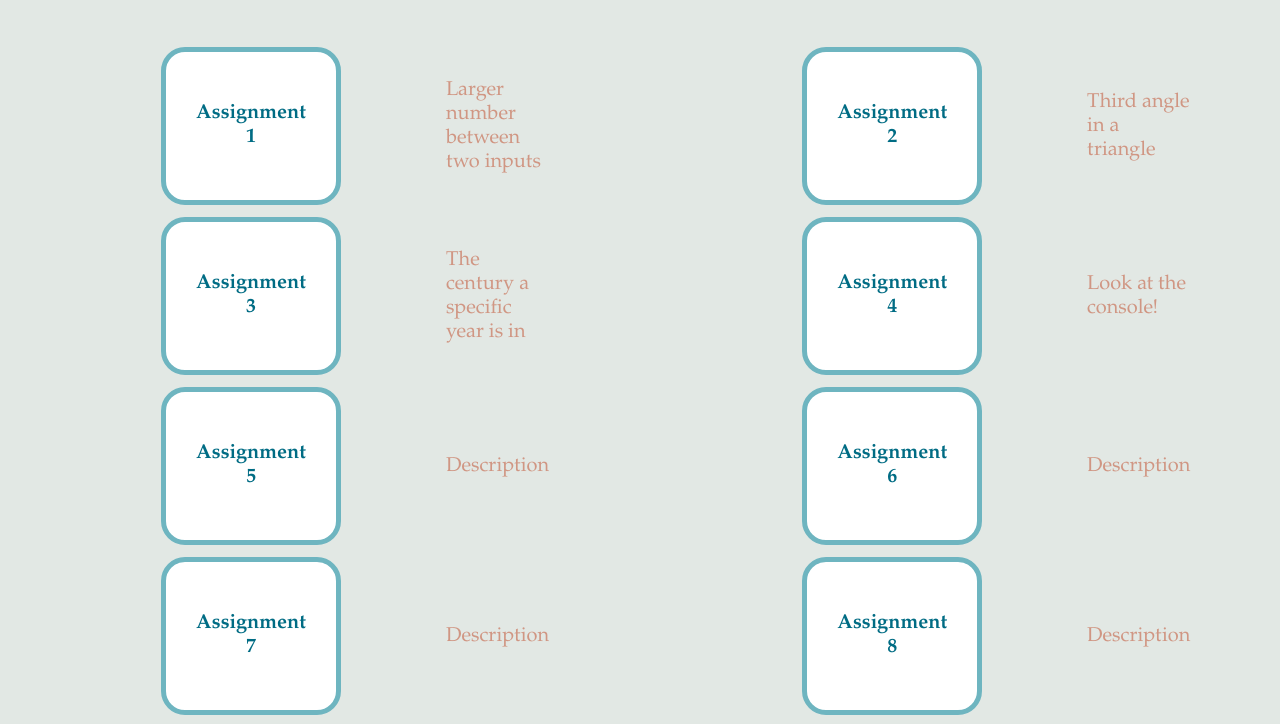
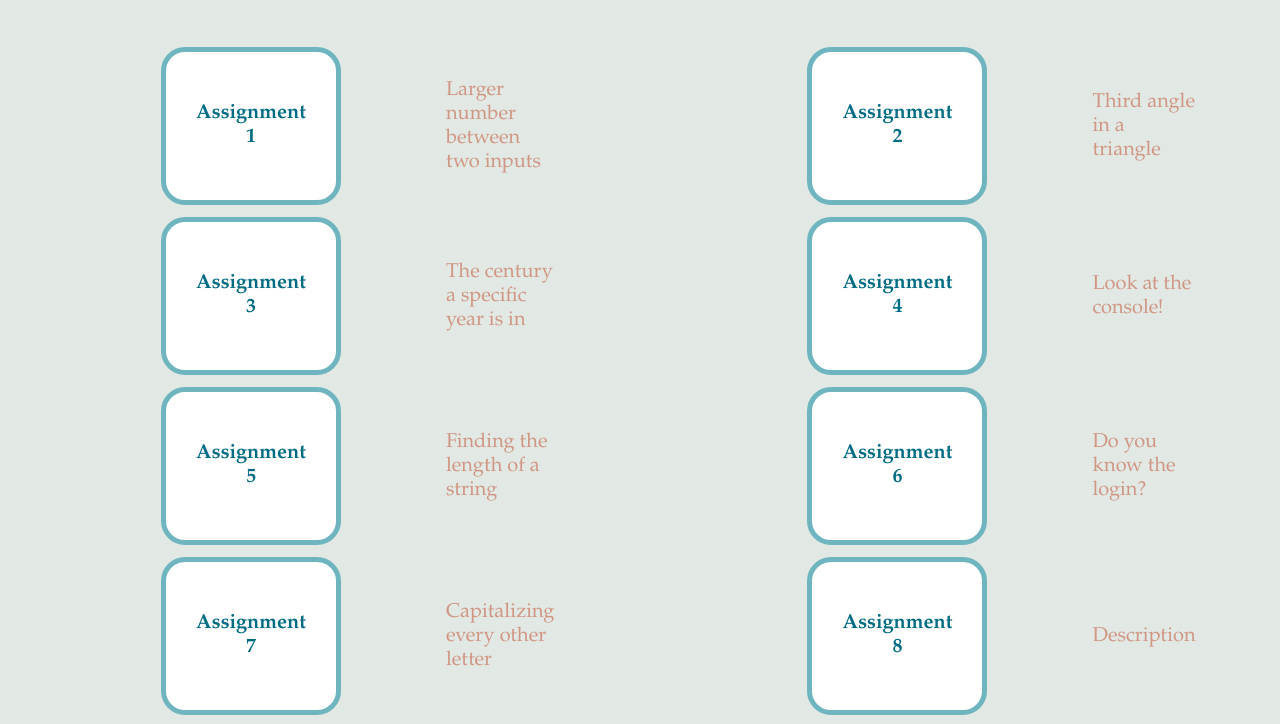
Before and after one commit to ana-bia/anabia, a plain HTML site: page pages/assignments.html in a window 1280 px wide. Shown: the part 199-923 px from the top of the page. Drawn offline with Linux system fonts and the light colour scheme.

Commit message:
Editing module 4 descriptions

```diff
--- a/pages/assignments.html
+++ b/pages/assignments.html
@@ -33,13 +33,13 @@
 	</tr>
 	<tr>
 	  <td><button onClick="strLength()">Assignment 5</button></td>
-	  <td>Description</td>
+	  <td>Finding the length of a string</td>
 	  <td><button onClick="login()">Assignment 6</button></td>
-	  <td>Description</td>
+	  <td>Do you know the login?</td>
 	</tr>
 	<tr>
 	  <td><button onClick="otherCap()">Assignment 7</button></td>
-	  <td>Description</td>
+	  <td>Capitalizing every other letter</td>
 	  <td><button>Assignment 8</button></td>
 	  <td>Description</td>
 	</tr>
--- a/script.js
+++ b/script.js
@@ -77,7 +77,7 @@ function multiples(){
 
 function strLength(){
   let strInput = prompt("Enter a statement");
-    alert(strInput.length);
+    alert("The length of the string is " + strInput.length);
   }
 
 function login(){
@@ -93,7 +93,7 @@ function login(){
 }
 
 function otherCap(){
-  let msg = prompt("");
+  let msg = prompt("Enter a statement to see something cool");
   let output = "";
     for (let i = 0; i < msg.length; i++) {
       if (i % 2 == 0){
```
